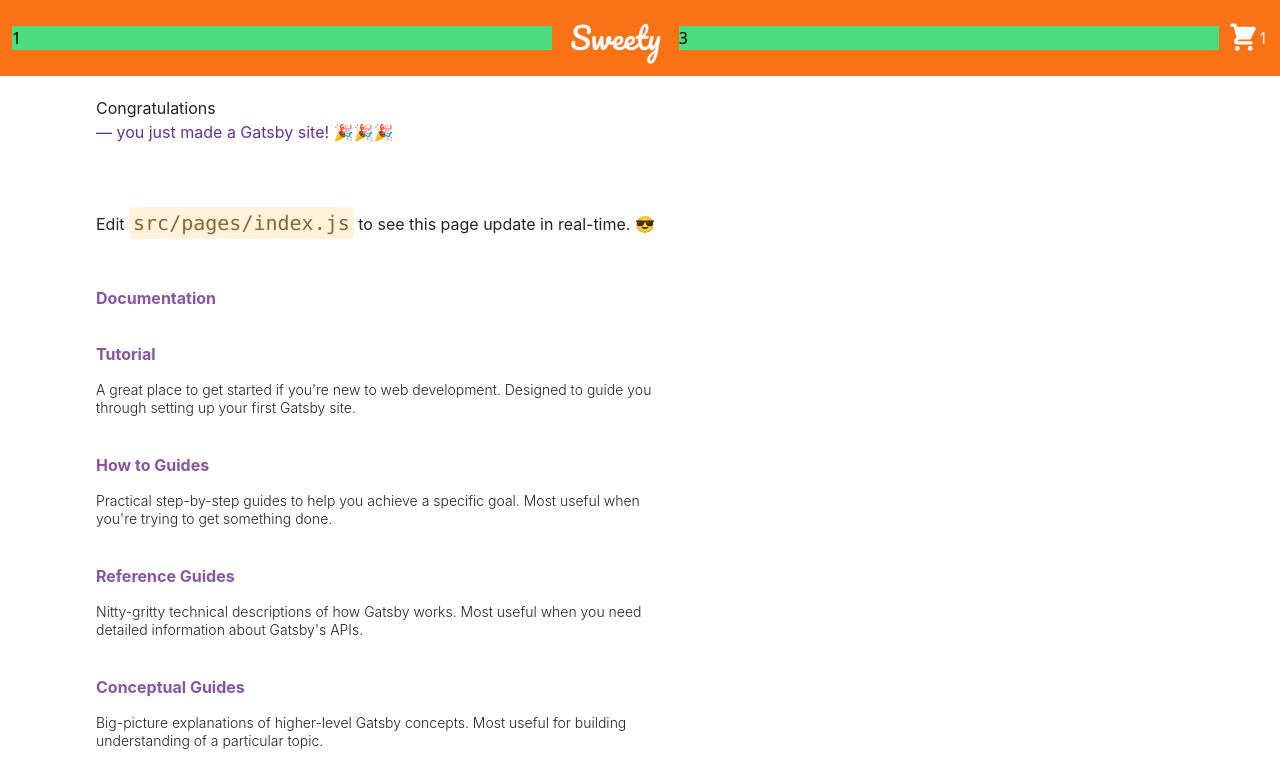
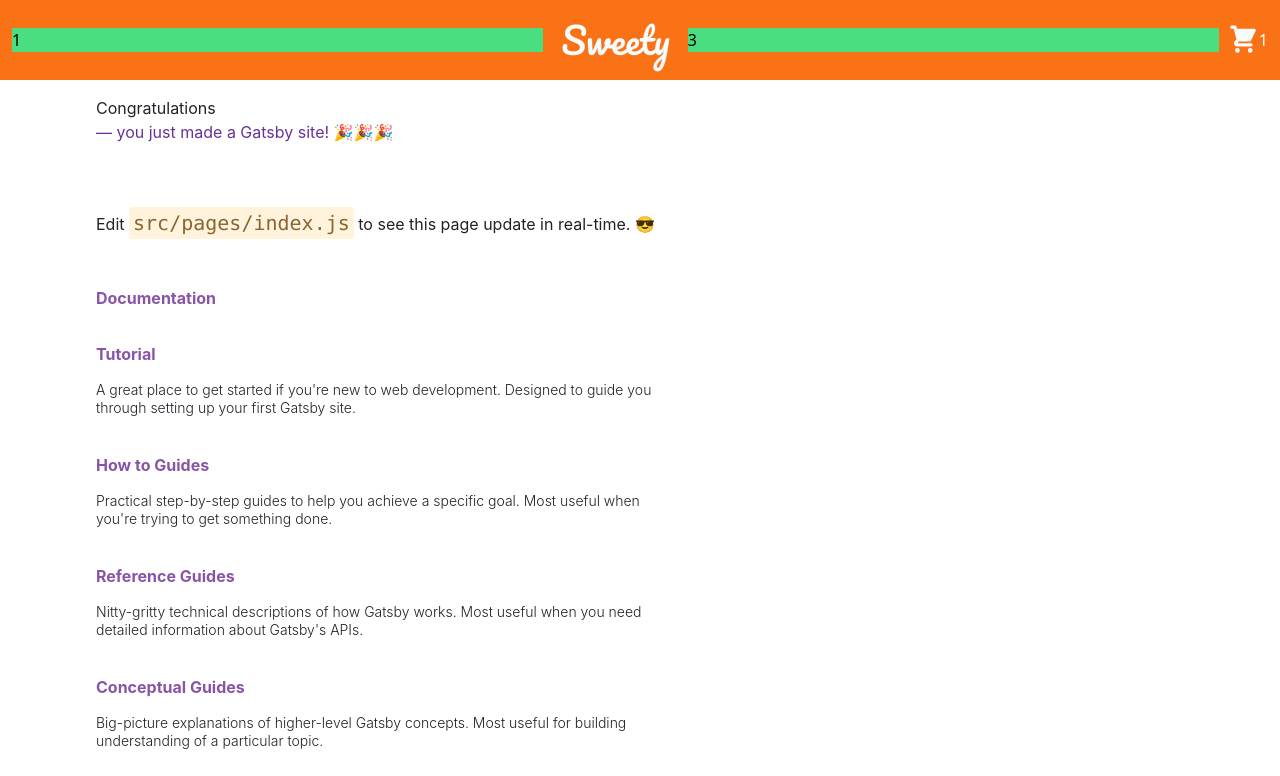
Before and after one commit to AbhishekRauthan/Sweety-Shop, a Gatsby site: page / in a window 1280 px wide. Shown: the top 776 px of the page. Built offline with nearby package versions, Linux system fonts and the light colour scheme; Gatsby itself is replaced by a stand-in of ours.

Commit message:
added larger Font size on lg=< screen sizes

```diff
--- a/src/components/ui/Logo.tsx
+++ b/src/components/ui/Logo.tsx
@@ -3,7 +3,7 @@ import React from "react";
 const Logo = () => {
   return (
     <h1 className="max-w-max font-pacifico group relative p-3 block">
-      <span className="z-20 relative bg-clip-text text-transparent bg-gradient-to-r from-orange-400 to-amber-400 text-3xl lg:text-slate-50 lg:bg-none duration-300 lg:group-hover:text-transparent lg:group-hover:bg-clip-text lg:group-hover:bg-gradient-to-r ease-in-out">
+      <span className="z-20 relative bg-clip-text text-transparent bg-gradient-to-r from-orange-400 to-amber-400 text-3xl lg:text-4xl lg:text-slate-50 lg:bg-none duration-300 lg:group-hover:text-transparent lg:group-hover:bg-clip-text lg:group-hover:bg-gradient-to-r ease-in-out">
         Sweety
       </span>
       <span className="absolute bg-slate-50 h-full w-full rounded z-0 scale-100 lg:scale-0 top-0 left-0 duration-300 lg:group-hover:scale-100 ease-in-out" />
```
